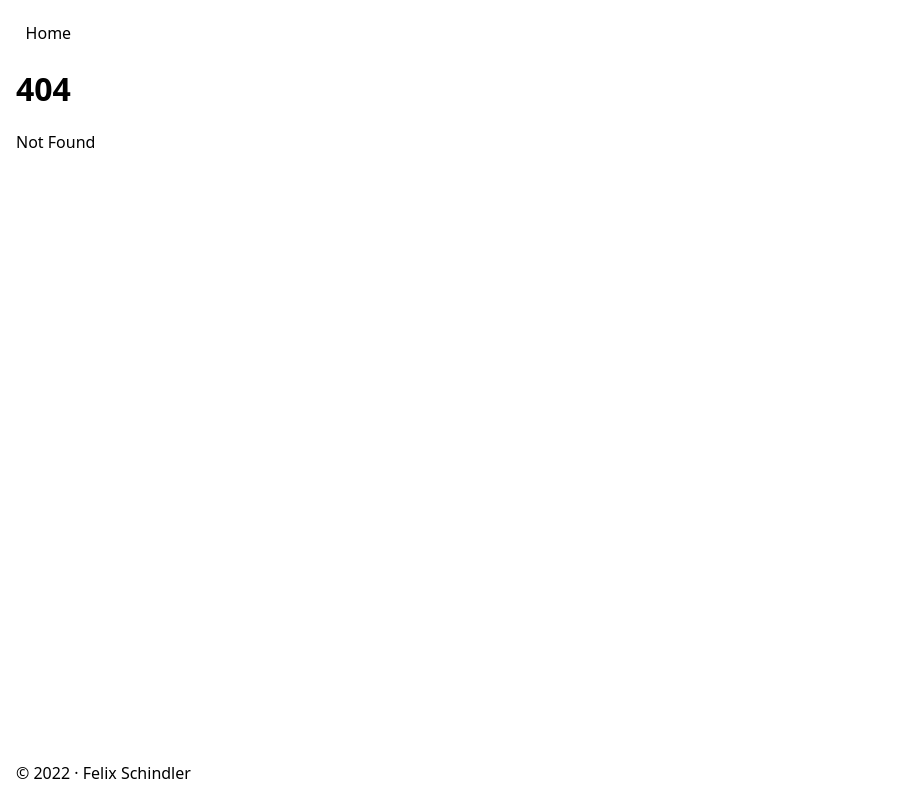
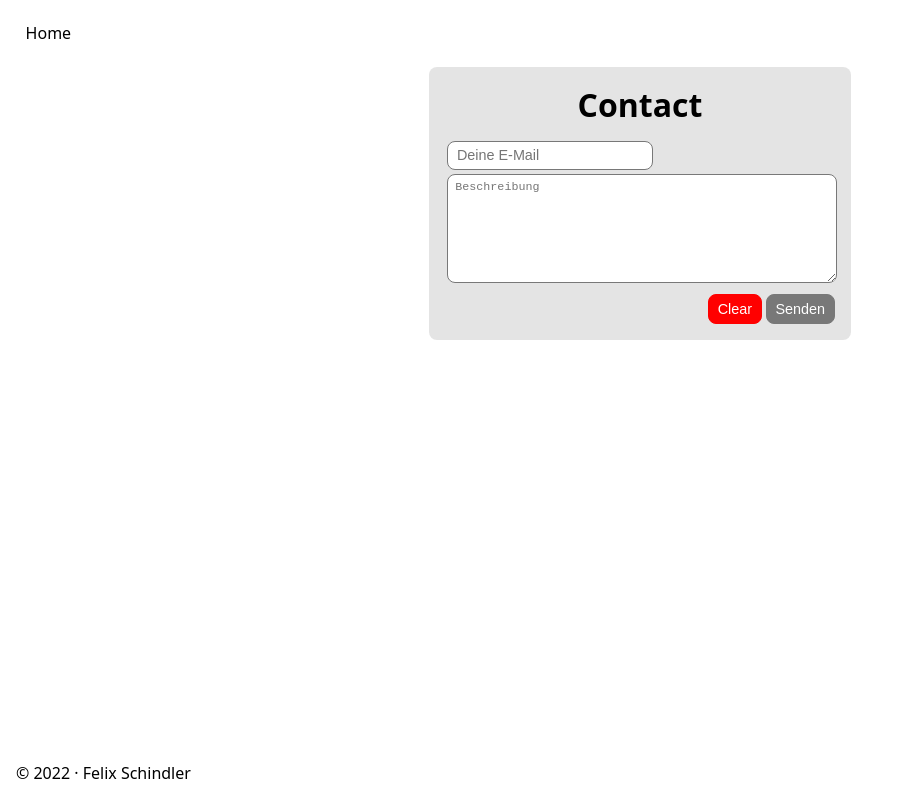
Before and after one commit to felix-schindler/com, a SvelteKit app: page /about/contact in a window 1280 px wide. Before the commit this address had no page. Shown: the whole page, without its empty margins (0-898 px from the left). Built offline with nearby package versions, Linux system fonts and the light colour scheme.

Commit message:
Add some `/about` pages
- Contact
- Imprint (& Privacy)
- (Team)

```diff
--- /dev/null
+++ b/src/routes/about/+layout.svelte
@@ -0,0 +1,17 @@
+<div>
+	<slot />
+</div>
+
+<style>
+	div {
+		width: 95%;
+		height: 100%;
+		margin: 0 auto;
+	}
+
+	@media (min-width: 768px) {
+		div {
+			width: 60%;
+		}
+	}
+</style>
--- /dev/null
+++ b/src/routes/about/contact/+page.svelte
@@ -0,0 +1,117 @@
+<script lang="ts">
+	import Spinner from "$lib/components/Spinner.svelte";
+
+	let mail = "";
+	let desc = "";
+
+	let sending = false;
+	let success: undefined | boolean;
+
+	async function submit(): Promise<void> {
+		sending = true;
+
+		if (mail == "" || desc == "") {
+			sending = false;
+			success = false;
+		} else {
+			setTimeout(() => {
+				mail = "";
+				desc = "";
+				success = true;
+			}, 2500);
+		}
+
+		sending = false;
+	}
+</script>
+
+<svelte:head>
+	<title>Datenschutzinformation &middot; YourCompany</title>
+</svelte:head>
+
+<div class="ac">
+	<form class="card" on:submit|preventDefault={submit}>
+		<h1>Contact</h1>
+		<input type="email" bind:value={mail} placeholder="Deine E-Mail" />
+		<textarea bind:value={desc} rows="7" placeholder="Beschreibung" />
+		<div class="btns">
+			<span>
+				{#if success !== undefined && !sending}
+					{success ? "Nachricht gesendet" : "Nachricht konnte nicht gesendet werden"}
+				{/if}
+			</span>
+			<span>
+				<button type="reset">Clear</button>
+				<button type="submit" disabled={sending || mail == "" || desc == ""}>
+					{#if sending}
+						<Spinner />
+					{/if}
+					Senden
+				</button>
+			</span>
+		</div>
+	</form>
+</div>
+
+<style lang="scss">
+	form.card {
+		min-width: 50%;
+
+		h1 {
+			margin-bottom: 0.4em;
+		}
+
+		input,
+		textarea {
+			font-size: 0.9em;
+			padding: 0.4em 0.6em;
+			border: 1px solid rgb(var(--gray-rgb));
+			border-radius: var(--radius);
+		}
+
+		textarea {
+			width: 100%;
+		}
+
+		div.btns {
+			display: flex;
+			align-items: center;
+			justify-content: space-between;
+			gap: 0.5em;
+
+			width: 100%;
+			padding-top: 0.25em;
+
+			button {
+				cursor: pointer;
+
+				color: white;
+				background-color: black;
+				transition: 200ms color, 200ms background-color;
+
+				font-size: 0.9em;
+				padding: 0.4em 0.6em;
+				border: 1px solid black;
+				border-radius: var(--radius);
+				margin: 0;
+
+				&[type="reset"] {
+					color: white !important;
+					background-color: red !important;
+					border-color: red !important;
+				}
+
+				&:hover:not(:disabled) {
+					color: black;
+					background-color: transparent;
+				}
+
+				&:disabled {
+					cursor: not-allowed;
+					border-color: rgb(var(--gray-rgb));
+					background-color: rgb(var(--gray-rgb));
+				}
+			}
+		}
+	}
+</style>
--- /dev/null
+++ b/src/routes/about/team/+page.svelte
@@ -0,0 +1,5 @@
+<svelte:head>
+	<title>Unser Team &middot; YourCompany</title>
+</svelte:head>
+
+<h1>Unser Team</h1>
```
Also changed, not shown: src/routes/about/imprint/+page.svelte (added, +44 -0 lines), src/routes/about/privacy/+page.svelte (added, +16 -0 lines).
